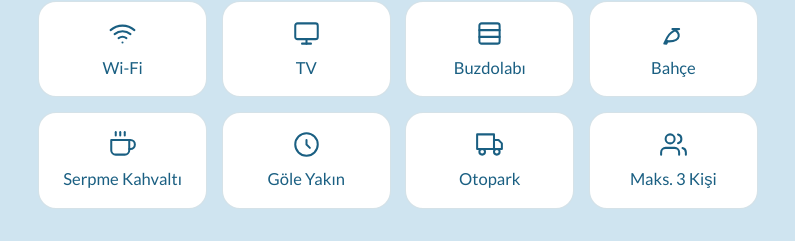
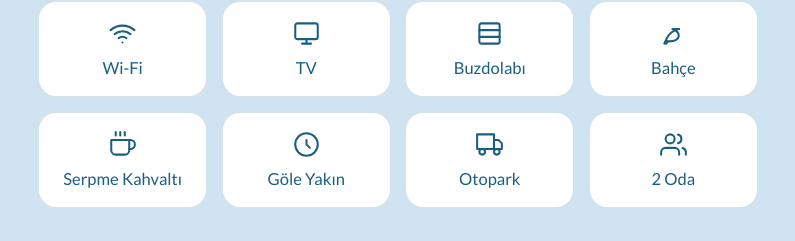
Before and after one commit to BilgeOguz/Eminelim_Website, a plain HTML site: page index.html in a window 1280 px wide. Shown: the part 3749-3990 px from the top of the page, 242-1037 px from the left. Drawn offline with nearby package versions, Linux system fonts and the light colour scheme; a web font is replaced by a local one.

Commit message:
Update guest capacity text in index.html

```diff
--- a/index.html
+++ b/index.html
@@ -644,7 +644,7 @@
       </div>
       <div class="amenity">
         <div class="amenity-icon"><svg viewBox="0 0 24 24"><path d="M17 21v-2a4 4 0 0 0-4-4H5a4 4 0 0 0-4 4v2"/><circle cx="9" cy="7" r="4"/><path d="M23 21v-2a4 4 0 0 0-3-3.87"/><path d="M16 3.13a4 4 0 0 1 0 7.75"/></svg></div>
-        <span data-i18n="am_guests">Maks. 3 Kişi</span>
+        <span data-i18n="am_guests">2 Oda</span>
       </div>
     </div>
     <a href="https://www.airbnb.com.tr/rooms/43675394" target="_blank" rel="noopener" class="airbnb-btn reveal d1" data-i18n="airbnb_btn">
```
